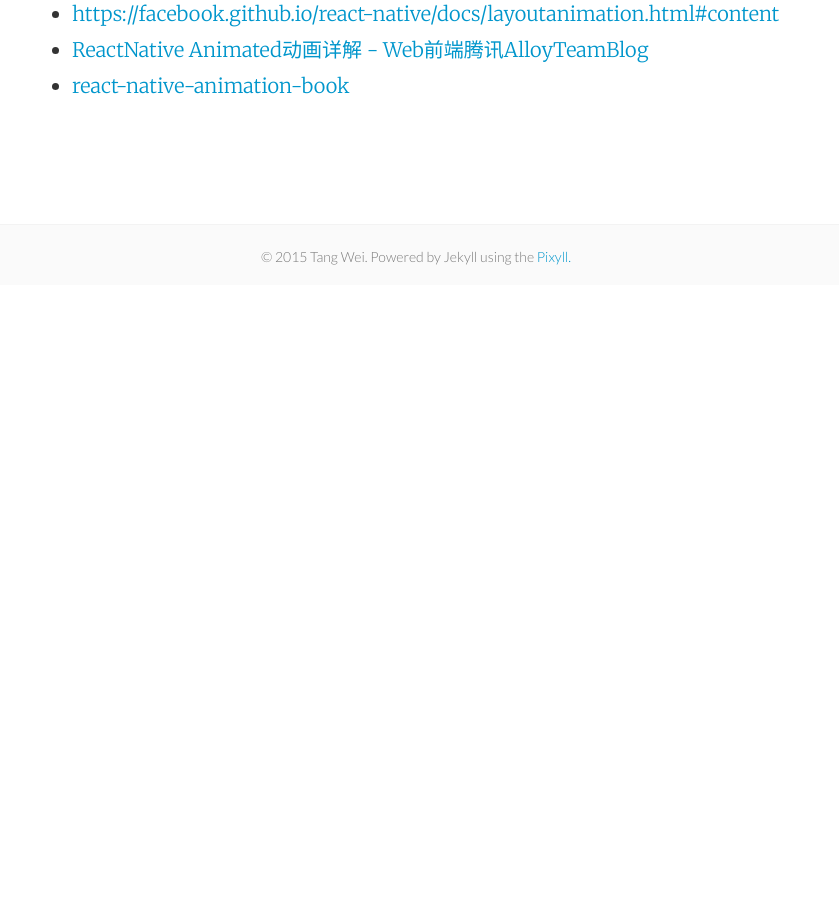
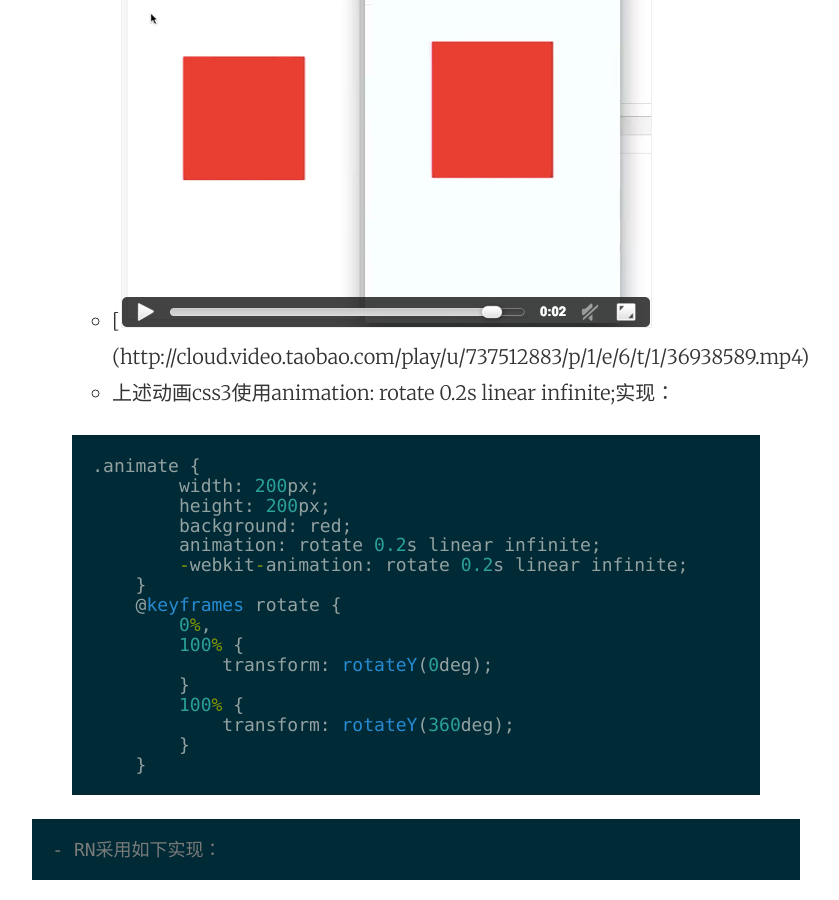
Before and after one commit to tw93/tw93.github.io, a Jekyll site: the page built from _posts/2016-04-06-the-thinking-about-react-native-animated.md, in a window 1280 px wide and 900 px high, scrolled down 4004 px. Shown: the whole window, without its empty margins (224-1063 px from the left). Built offline with Jekyll 4.4.1, drawn with Linux system fonts in a browser that asks for light colours; comment, search, counter and statistics services are not loaded; before the commit the page ends 4289 px from its top, so only the background shows below that; some of the changed text lies outside the part shown.

Commit message:
modify pic src

```diff
--- a/_config.yml
+++ b/_config.yml
@@ -30,7 +30,7 @@
 
 
 # Build settings
-highlighter: true
+highlighter: rouge
 markdown:     kramdown
 redcarpet:
   extensions: ['smart', 'tables', 'with_toc_data']
--- a/_posts/2016-04-06-the-thinking-about-react-native-animated.md
+++ b/_posts/2016-04-06-the-thinking-about-react-native-animated.md
@@ -8,17 +8,17 @@
 
 ### 问题抛出
 - RN动画支持的怎么样?
-- 看是否足以支撑我们的业务需要，实现与Native等同的交互体验，需不需要我们二次开发 ？
+- 看是否足以支撑现有的业务需要，实现与Native等同的交互体验，需不需要我们二次开发 ？
 - 动画应用上呢，使用起来方便么，需不需要二次封装 ？
 - 性能上呢？有明显性能问题吗？
 
 ### 论证过程
 
 - RN动画功能总结脑图：
-![RN动画](https://img.alicdn.com/tps/TB1YZoRMXXXXXXaapXXXXXXXXXX-1061-1759.png)
+![RN动画](http://tw93.github.io/images/React-Native-animated.png)
 
 - native动画相关汇总
- ![Native动画](https://img.alicdn.com/tps/TB1IFRXMpXXXXcKXVXXXXXXXXXX-906-563.png)
+ ![Native动画](http://tw93.github.io/images/native-animated.png)
 
 - 应用
   - RN动画的可以按照如下步骤进行：
@@ -74,8 +74,28 @@
 
   - RN动画和H5动画对比
     - RN中的的动画均为 JavaScript 动画，即通过 JavaScript 代码控制图像的各种参数值的变化，从而产生时间轴上的动画效果。 RN通过封装一个Animated的元素，内部通过数据绑定和DOM操作变更元素，结合React的生命周期完善内存管理，解决条件竞争问题，对外表现则与原生组件相同，实现了高效流畅的动画效果。
-    - [CSS3动画vs ReactNative动画录制](http://cloud.video.taobao.com/play/u/737512883/p/1/e/6/t/1/36938589.mp4)
-    - 上述动画css3使用animation: rotate 0.2s linear infinite;实现，
+    - [![CSS3动画vs ReactNative动画录制](http://tw93.github.io/images/animatedvs.png)(http://cloud.video.taobao.com/play/u/737512883/p/1/e/6/t/1/36938589.mp4)
+    - 上述动画css3使用animation: rotate 0.2s linear infinite;实现：
+
+{% highlight javascript %}
+.animate {
+        width: 200px;
+        height: 200px;
+        background: red;
+        animation: rotate 0.2s linear infinite;
+        -webkit-animation: rotate 0.2s linear infinite;
+    }
+    @keyframes rotate {
+        0%,
+        100% {
+            transform: rotateY(0deg);
+        }
+        100% {
+            transform: rotateY(360deg);
+        }
+    }
+{% endhighlight %}
+
     - RN采用如下实现：
 
 {% highlight javascript %}
@@ -91,7 +111,7 @@
 
   - 关于性能测试都采用instruments来测试Time Profiler数据,其中红线是动画开始时候，从图中可以看出两者消耗都低，但是css3动画的性能稍微优于RN的动画。
 
-  ![img](https://img.alicdn.com/tfs/TB15mlYMpXXXXbnXpXXXXXXXXXX-735-235.png)
+  ![img](http://tw93.github.io/images/animatedopt.png)
 
 
 
```
Also changed, not shown: images/React-Native-animated.png (added), images/animatedopt.png (added), images/animatedvs.png (added), images/native-animated.png (added).
